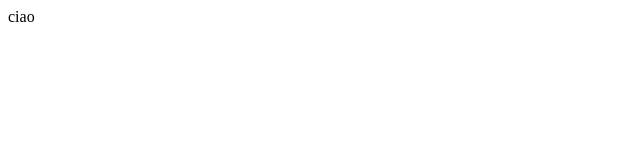
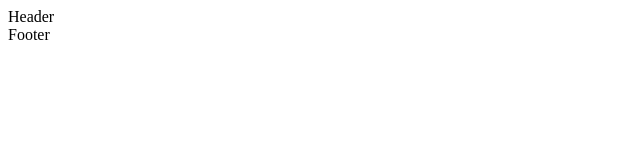
Before and after one commit to eduardorocco/webapp-react, a React (Vite) app: page / in a window 1280 px wide. Shown: the top 160 px of the page, without its empty margins (0-640 px from the left). Built offline with nearby package versions, Linux system fonts and the light colour scheme.

Commit message:
add react-router-dom for routing and update App component structure

```diff
--- a/package.json
+++ b/package.json
@@ -15,7 +15,8 @@
     "react": "^18.3.1",
     "react-bootstrap": "^2.10.7",
     "react-dom": "^18.3.1",
-    "react-router": "^7.1.1"
+    "react-router": "^7.1.1",
+    "react-router-dom": "^7.1.1"
   },
   "devDependencies": {
     "@eslint/js": "^9.17.0",
--- a/src/App.jsx
+++ b/src/App.jsx
@@ -1,11 +1,24 @@
 
+import { BrowserRouter } from 'react-router'
 import './App.css'
+import DefaultLayout from './layout/DefaultLayout'
+import Home from './pages/HomePage'
+import MoviePage from './pages/movies/MoviePage'
+import { BrowserRouter as Router, Routes, Route } from 'react-router-dom'
+
 
 function App() {
 
 
   return (
-    <div>ciao</div>
+    <BrowserRouter>
+      <DefaultLayout>
+        <Routes>
+          <Route path="/" element={<Home />} />
+          <Route path="/movies:id" element={<MoviePage />} />
+        </Routes>
+      </DefaultLayout>
+    </BrowserRouter>
   )
 }
 
```
Also changed, not shown: src/pages/HomePage.jsx (added), src/pages/movies/MoviePage.jsx (added), 1 other file (tests, documents, lock files or other folders).
